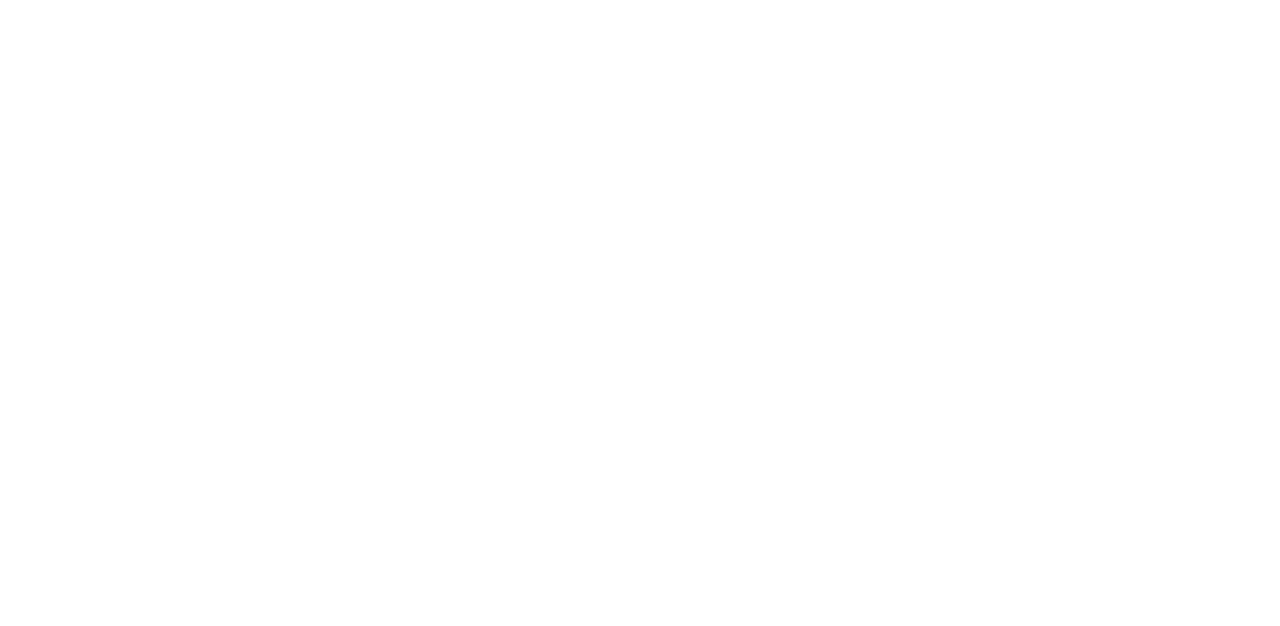
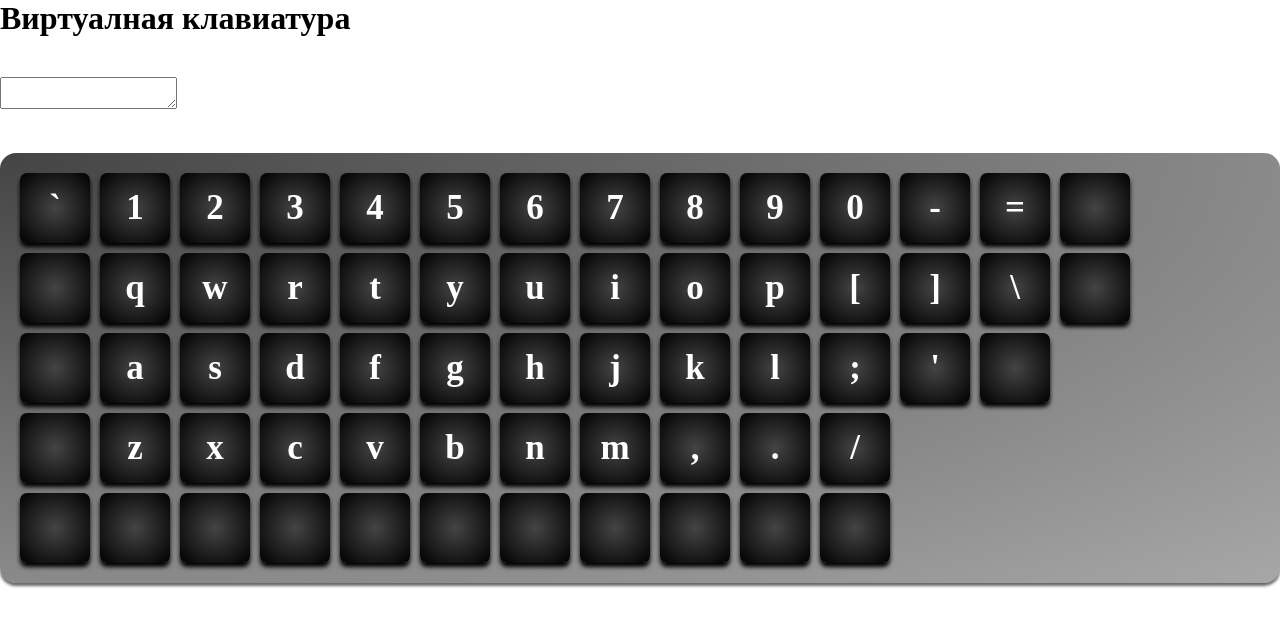
Before and after one commit to lakdav/virtual-keyboard, a website: page src/index.html in a window 1280 px wide. Drawn offline with Linux system fonts and the light colour scheme.

Commit message:
feat: create keyboard class and add buttons for numder and chars

```diff
--- a/src/css/style.css
+++ b/src/css/style.css
@@ -0,0 +1,77 @@
+* {
+  margin: 0;
+  padding: 0;
+  box-sizing: inherit;
+}
+:root {
+  --bg-keyboard: #888888;
+  --bg-btn-meta: #222222;
+  --bg-btn: #444444;
+}
+html {
+  font-size: 62.5%;
+}
+body {
+  font-size: 1.6rem;
+  box-sizing: border-box;
+  display: flex;
+  flex-direction: column;
+  gap: 4rem;
+}
+
+.fixed {
+  position: fixed;
+  inset: 0;
+}
+.heading {
+}
+
+.header,
+.display,
+.keyboard {
+  width: 100%;
+  max-width: 140rem;
+  margin: 0 auto;
+}
+.keyboard {
+  padding: 2rem 2rem;
+  display: flex;
+  flex-direction: column;
+  gap: 1rem;
+  box-shadow: 0 3px 3px rgba(0, 0, 0, 0.6);
+  border-radius: 1em;
+  background-image: radial-gradient(
+    at top left,
+    var(--bg-btn),
+    rgba(0, 0, 0, 0.346)
+  );
+}
+.keyboard__row {
+  display: flex;
+  gap: 1rem;
+}
+.keyboard__btn {
+  color: #fff;
+  background: radial-gradient(at center, var(--bg-btn), black);
+  font-size: 3.5rem;
+  min-width: 7rem;
+  min-height: 7rem;
+  display: flex;
+  align-items: center;
+  justify-content: center;
+  border-radius: 0.2em;
+  box-shadow: 0 4px 4px black;
+  font-weight: bold;
+  cursor: pointer;
+  transition: box-shadow 0.1s, background-color 0.1s;
+  user-select: none;
+}
+.keyboard__btn:hover {
+  background-color: rgba(0, 128, 0, 0.4);
+  box-shadow: 0 0 2px 3px #fff;
+}
+.keyboard__btn:active {
+  box-shadow: 0 0 1px #fff, 0 -0 0 black;
+  background-color: rgba(0, 128, 0, 0.8);
+  background: radial-gradient(at center, var(--bg-btn), var(--bg-btn));
+}
--- a/src/index.html
+++ b/src/index.html
@@ -5,11 +5,13 @@
     <meta charset="UTF-8">
     <meta http-equiv="X-UA-Compatible" content="IE=edge">
     <meta name="viewport" content="width=device-width, initial-scale=1.0">
-    <title>Document</title>
+    <link rel="stylesheet" href="css/style.css">
+    <title>Custom Keyboard</title>
 </head>
 
 <body>
-    <script type="module" src="./js/index.js"></script>
+
+    <script src="./js/index.js"></script>
 </body>
 
 </html>
--- a/src/js/index.js
+++ b/src/js/index.js
@@ -0,0 +1,194 @@
+const FirstLetterEn = { key: ['`', '~'] };
+const keysNumber = [
+  { key: ['1', '!'] },
+  { key: ['2', '@'] },
+  { key: ['3', '#'] },
+  { key: ['4', '$'] },
+  { key: ['5', '%'] },
+  { key: ['6', '^'] },
+  { key: ['7', '&'] },
+  { key: ['8', '*'] },
+  { key: ['9', '('] },
+  { key: ['0', ')'] },
+  { key: ['-', '_'] },
+  { key: ['=', '+'] },
+];
+const langEn = [
+  [
+    { key: ['q'] },
+    { key: ['w'] },
+    { key: ['r'] },
+    { key: ['t'] },
+    { key: ['y'] },
+    { key: ['u'] },
+    { key: ['i'] },
+    { key: ['o'] },
+    { key: ['p'] },
+    { key: ['[', '{'] },
+    { key: [']', '}'] },
+    { key: ['\\', '|'] },
+  ],
+  [
+    { key: ['a'] },
+    { key: ['s'] },
+    { key: ['d'] },
+    { key: ['f'] },
+    { key: ['g'] },
+    { key: ['h'] },
+    { key: ['j'] },
+    { key: ['k'] },
+    { key: ['l'] },
+    { key: [';', ':'] },
+    { key: ["'", '"'] },
+  ],
+  [
+    { key: ['z'] },
+    { key: ['x'] },
+    { key: ['c'] },
+    { key: ['v'] },
+    { key: ['b'] },
+    { key: ['n'] },
+    { key: ['m'] },
+    { key: [',', '<'] },
+    { key: ['.', '>'] },
+    { key: ['/', '?'] },
+  ],
+];
+const Backspace = { code: 'Backspace' };
+const arraowUp = { code: 'ArrowUp' };
+const arraowLeft = { code: 'ArrowLeft' };
+const arraowDown = { code: 'ArrowDown' };
+const arraowRight = { code: 'ArrowRight' };
+const shiftRight = { code: 'ShiftRight' };
+const shiftLeft = { code: 'ShiftLeft' };
+const enter = { code: 'Enter' };
+const capsLock = { code: 'CapsLock' };
+const del = { code: 'Del' };
+const tab = { code: 'Tab' };
+const controlLeft = { code: 'ControlLeft' };
+const controlRight = { code: 'ControlRight' };
+const win = { code: 'window' };
+const altLeft = { code: 'AltLeft' };
+const altRight = { code: 'AltRight' };
+const space = { code: 'Space' };
+const restOfButtons = [
+  'next',
+  arraowUp,
+  shiftRight,
+  controlLeft,
+  win,
+  altLeft,
+  space,
+  altRight,
+  controlRight,
+  arraowLeft,
+  arraowDown,
+  arraowRight,
+];
+const keys = {
+  en: [
+    FirstLetterEn,
+    ...keysNumber,
+    Backspace,
+    'next',
+    tab,
+    ...langEn[0],
+    del,
+    'next',
+    capsLock,
+    ...langEn[1],
+    enter,
+    'next',
+    shiftLeft,
+    ...langEn[2],
+    ...restOfButtons,
+  ],
+};
+class Keyboard {
+  constructor() {
+    this.caps = false;
+    this.lang = 'en';
+    this.keys = keys;
+    this.value = '';
+    this.KeyboardContainer = null;
+    this.textArea = null;
+    this.selectors = { keyboard: 'keyboard', display: 'display' };
+  }
+
+  init() {
+    this.createPageLayout();
+    this.createKeyboardLayout();
+  }
+
+  createPageLayout() {
+    const pageHtmlStr = `
+     <header class="header">
+       <h1 class="heading">Виртуалная клавиатура</h1>
+     </header>
+       <section class="${this.selectors.display}">
+         <textArea class="${this.selectors.display}__text"></textArea>
+       </section>
+       <section class="${this.selectors.keyboard}" aria-label="Keyboard">
+       </section>
+    `;
+    document.body.insertAdjacentHTML('afterbegin', pageHtmlStr);
+    this.KeyboardContainer = document.querySelector(
+      `.${this.selectors.keyboard}`
+    );
+    this.textArea = document.querySelector(
+      `.${this.selectors.display} > textarea`
+    );
+  }
+
+  createKeyboardLayout() {
+    const fragment = document.createDocumentFragment();
+    let div = document.createElement('div');
+    div.className = 'keyboard__row';
+    const lang = this.keys[this.lang];
+
+    for (let i = 0; i < lang.length; i += 1) {
+      if (typeof lang[i] === 'string' && lang[i] === 'next') {
+        fragment.append(div);
+        div = document.createElement('div');
+        div.className = 'keyboard__row';
+      } else {
+        const btn = Keyboard.createButton(lang[i]);
+        div.append(btn);
+      }
+      fragment.append(div);
+      this.KeyboardContainer.append(fragment);
+    }
+  }
+
+  static createButton(item) {
+    const button = document.createElement('div');
+    button.className = 'keyboard__btn';
+    const key = item?.key;
+    let val = '';
+    if (key) {
+      val = Keyboard.setKey(key);
+      button.textContent = val;
+    } else {
+      val = item?.code;
+      button.classList.add(`keyboard__btn--${val}`);
+    }
+    return button;
+  }
+
+  static setKey(keysArr, caps) {
+    let key = '';
+    if (caps) {
+      if (keysArr[1]) {
+        [, key] = keysArr[(0, 1)];
+      }
+      key = keysArr[0].toUppercase();
+    } else {
+      [key] = keysArr.at(0);
+    }
+    return key;
+  }
+}
+
+const keyboard = new Keyboard();
+
+keyboard.init();
```
Also changed, not shown: .eslintrc.json.
